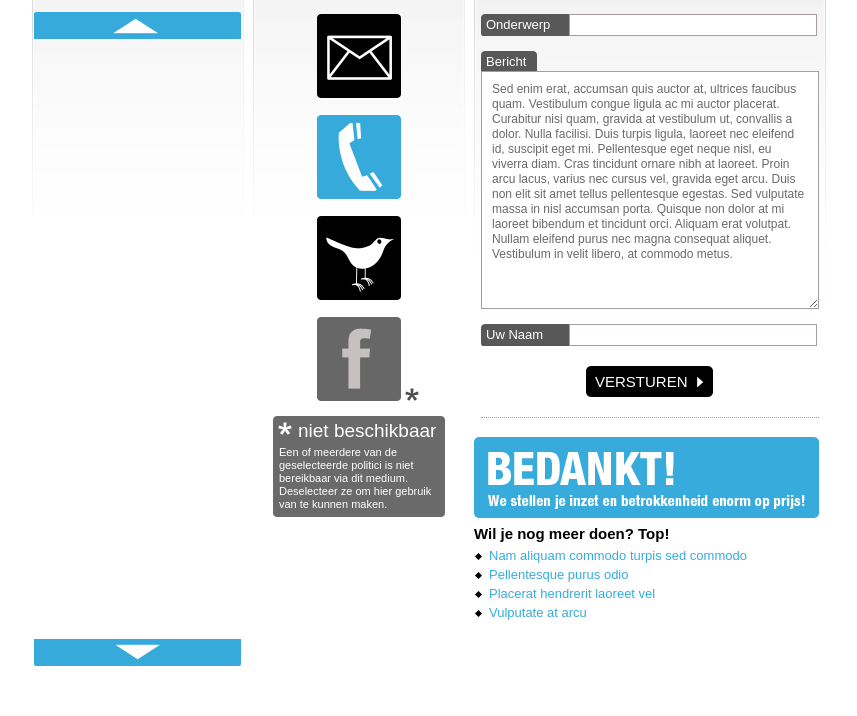
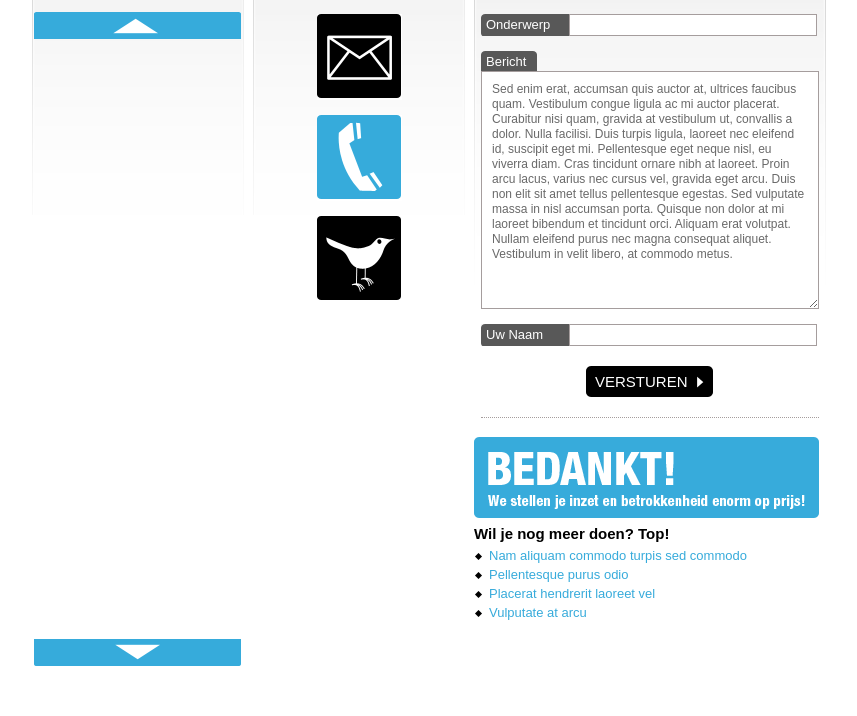
Before and after one commit to bitsoffreedom/dichter, a Django app: template templates/index.html in a window 1280 px wide. Shown: the part 377-1093 px from the top of the page, without its empty margins (211-1068 px from the left). Run offline with Django 3.2, Linux system fonts and the light colour scheme; the template is opened without the code that fills it, so the values that code supplies are empty.

Commit message:
Remove hyves fixed, made items invissible that are disabled

```diff
--- a/static/styles/dbdh.css
+++ b/static/styles/dbdh.css
@@ -454,8 +454,12 @@ ul {
 				list-style: none;
 				width: 85px;
 				margin: 0 auto;
-			}#vectors  li { list-style-image: none; margin: 0;}
+			}
 
+			#vectors  li { list-style-image: none; margin: 0;}
+			#vectors .disabled{
+			  display:none;
+			}
 				#viaMail a,
 				#viaPhone a,
 				#viaTwitter a,
@@ -472,19 +476,19 @@ ul {
 
 				#viaMail a { background-position: 0px 0px; }
 					#viaMail.selected a { background-position: -85px 0px; }
-					#viaMail.disabled a { background-position: -170px 0px; width: 105px; }
+
 				#viaPhone a { background-position: 0px -101px;}
 					#viaPhone.selected a { background-position: -85px -101px; }
-					#viaPhone.disabled a { background-position: -170px -101px; width: 105px; }
+
 				#viaTwitter a { background-position: 0px -202px;}
 					#viaTwitter.selected a { background-position: -85px  -202px;}
-					#viaTwitter.disabled a { background-position: -170px -202px; width: 105px; }
+
 				#viaHyves a { background-position: 0px -303px;}
 					#viaHyves.selected a { background-position:  -85px -303px;}
-					#viaHyves.disabled a { background-position: -170px -303px; width: 105px; }
+
 				#viaFacebook a { background-position: 0px -404px;}
 					#viaFacebook.selected a { background-position:  -85px -404px;}
-					#viaFacebook.disabled a { background-position: -170px -404px; width: 105px; }
+
 
 		#step3 {
 			width: 352px;
--- a/templates/index.html
+++ b/templates/index.html
@@ -104,10 +104,7 @@
                   </li>
                 </ul>
               </div>
-              <div class="nietbeschikbaar">
-                <h4>niet beschikbaar</h4>
-                <p>Een of meerdere van de geselecteerde politici is niet bereikbaar via dit medium. Deselecteer ze om hier gebruik van te kunnen maken.</p>
-              </div>
+
             </div>
             <div id="step3">
               <h3>Stap 3: Wat</h3>
```
